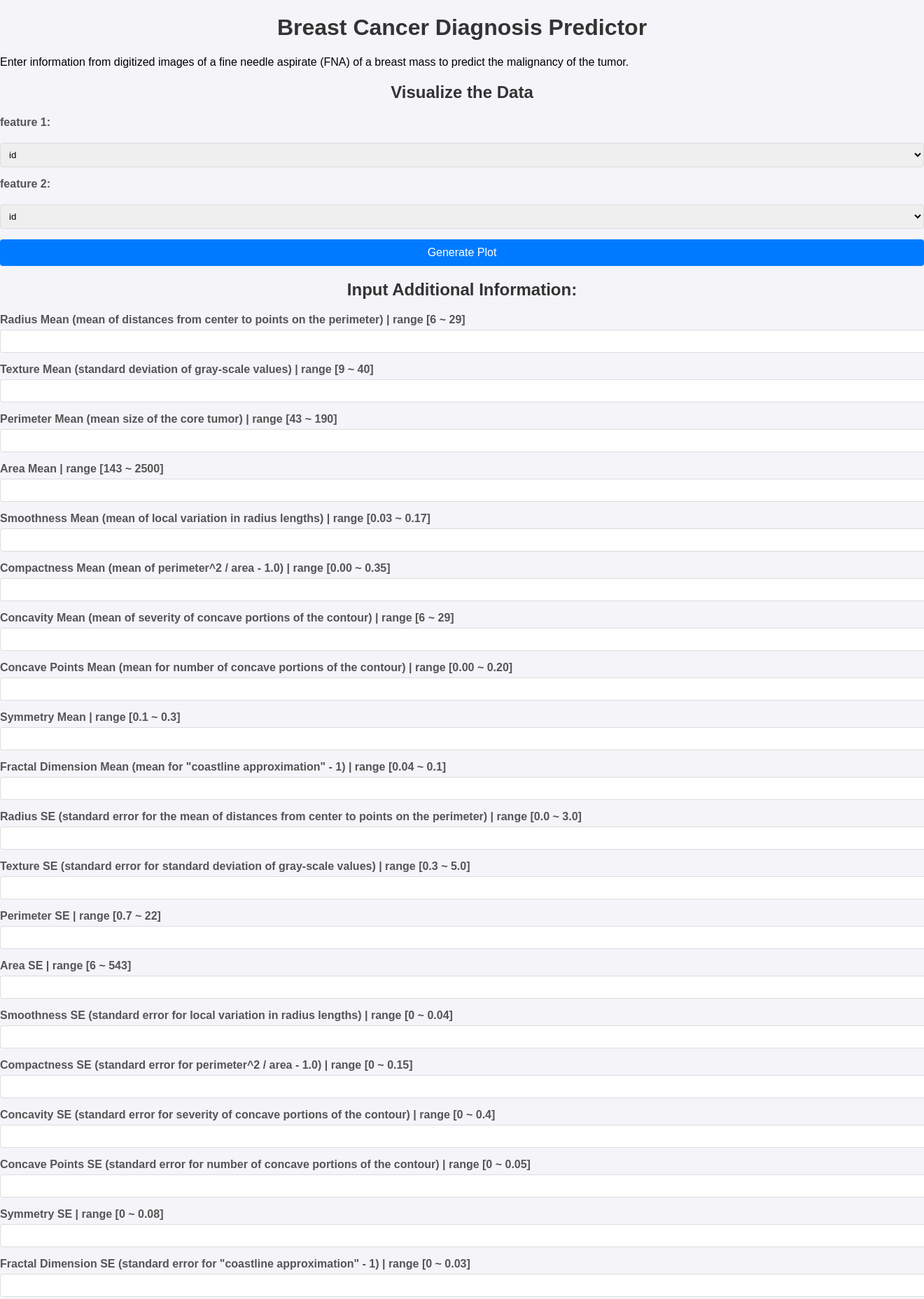
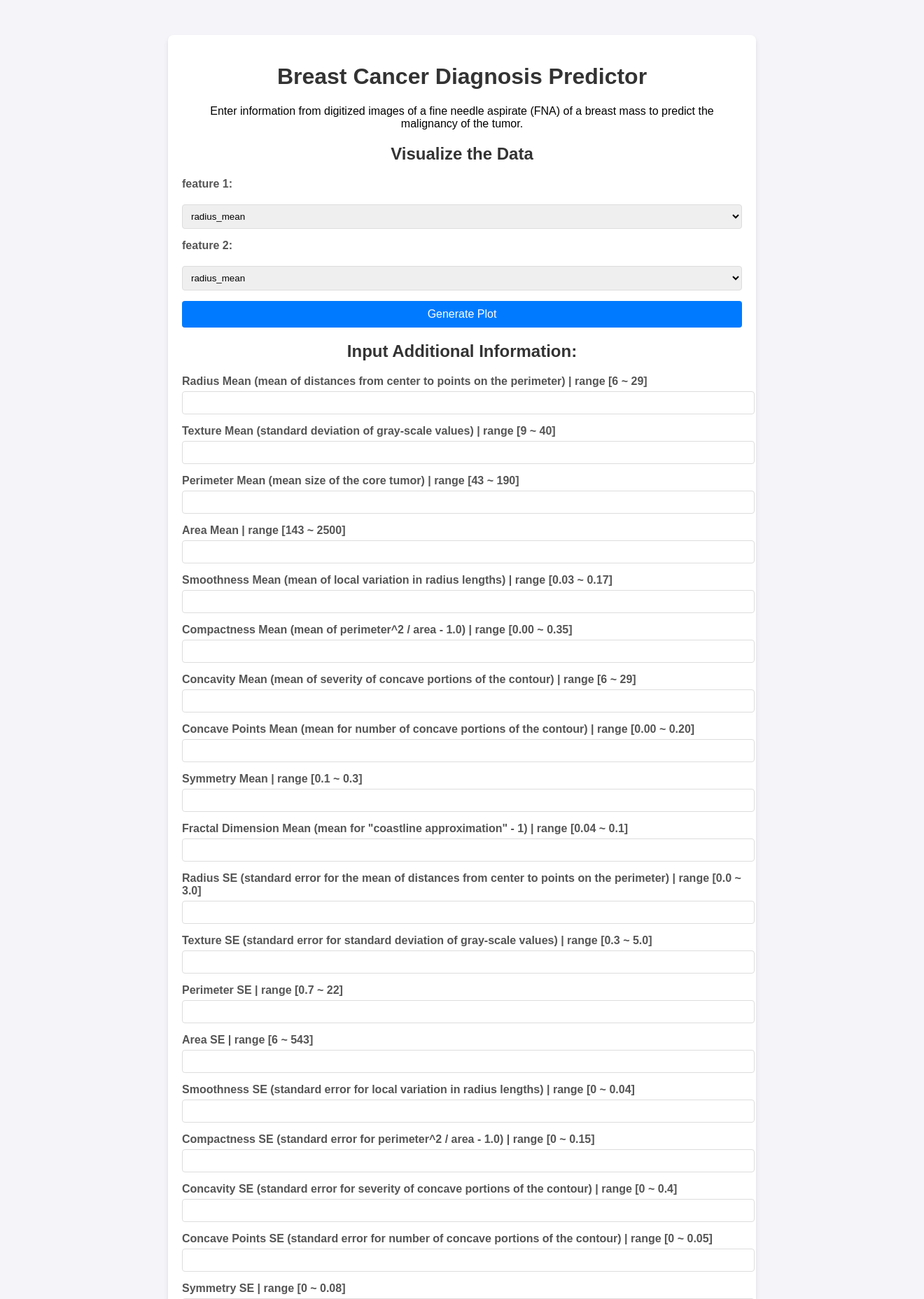
Before and after one commit to digitaldna01/CASCS506-FinalProject, a Flask app: page / in a window 1320 px wide; the page is wider, and only the part inside the window is pictured. Shown: the top 1856 px of that part at 70% size. Run offline with Flask 3, Linux system fonts and the light colour scheme.

Commit message:
small edits

```diff
--- a/app.py
+++ b/app.py
@@ -9,7 +9,7 @@ from train_and_predict import svm_scratch, xgboost_scratch, svm_package, xgboost
 app = Flask(__name__)
 
 df = pd.read_csv("./data/breast_cancer.csv")  # Replace with your dataset path data/breast_cancer.csv
-features = list(df.columns[:1]) + list(df.columns[2:])
+features = list(df.columns[2:])
 print(features)
 
 feature1 = ""
--- a/static/style.css
+++ b/static/style.css
@@ -6,7 +6,7 @@ body {
 }
 
 .container {
-    max-width: 600px;
+    max-width: 800px;
     margin: 50px auto;
     background: #fff;
     padding: 20px;
--- a/templates/index.html
+++ b/templates/index.html
@@ -1,17 +1,19 @@
 <!DOCTYPE html>
 <html lang="en">
-
   <head>
-    <meta charset="UTF-8">
-    <meta name="viewport" content="width=device-width, initial-scale=1.0">
+    <meta charset="UTF-8" />
+    <meta name="viewport" content="width=device-width, initial-scale=1.0" />
     <title>Image Search</title>
-    <link rel="stylesheet" href="/static/style.css">
+    <link rel="stylesheet" href="/static/style.css" />
   </head>
 
   <body>
+    <div class="container">
       <h1>Breast Cancer Diagnosis Predictor</h1>
-    <p>Enter information from digitized images of a fine needle aspirate (FNA) of a breast mass to predict the
-        malignancy of the tumor.</p>
+      <p style="text-align: center;">
+        Enter information from digitized images of a fine needle aspirate (FNA)
+        of a breast mass to predict the malignancy of the tumor.
+      </p>
       <h2>Visualize the Data</h2>
       <form id="features">
         <label for="f1" name="f1" required>feature 1:</label>
@@ -32,138 +34,385 @@
       <h2>Input Additional Information:</h2>
       <form id="add">
         <div class="form-group">
-            <label for="rad_mean">Radius Mean (mean of distances from center to points on the perimeter) | range [6 ~ 29] </label>
-            <input type="text" class="form-control" id="rad_mean" name="rad_mean" required>
+          <label for="rad_mean"
+            >Radius Mean (mean of distances from center to points on the
+            perimeter) | range [6 ~ 29]
+          </label>
+          <input
+            type="text"
+            class="form-control"
+            id="rad_mean"
+            name="rad_mean"
+            required
+          />
         </div>
         <div class="form-group">
-            <label for="text_mean">Texture Mean (standard deviation of gray-scale values) | range [9 ~ 40] </label>
-            <input type="text" class="form-control" id="text_mean" name="text_mean" required>
+          <label for="text_mean"
+            >Texture Mean (standard deviation of gray-scale values) | range [9 ~
+            40]
+          </label>
+          <input
+            type="text"
+            class="form-control"
+            id="text_mean"
+            name="text_mean"
+            required
+          />
         </div>
         <div class="form-group">
-            <label for="per_mean">Perimeter Mean (mean size of the core tumor) | range [43 ~ 190] </label>
-            <input type="text" class="form-control" id="per_mean" name="per_mean" required>
+          <label for="per_mean"
+            >Perimeter Mean (mean size of the core tumor) | range [43 ~ 190]
+          </label>
+          <input
+            type="text"
+            class="form-control"
+            id="per_mean"
+            name="per_mean"
+            required
+          />
         </div>
         <div class="form-group">
           <label for="area_mean">Area Mean | range [143 ~ 2500]</label>
-            <input type="text" class="form-control" id="area_mean" name="area_mean" required>
+          <input
+            type="text"
+            class="form-control"
+            id="area_mean"
+            name="area_mean"
+            required
+          />
         </div>
         <div class="form-group">
-            <label for="smooth_mean">Smoothness Mean (mean of local variation in radius lengths) | range [0.03 ~ 0.17]</label>
-            <input type="text" class="form-control" id="smooth_mean" name="smooth_mean" required>
+          <label for="smooth_mean"
+            >Smoothness Mean (mean of local variation in radius lengths) | range
+            [0.03 ~ 0.17]</label
+          >
+          <input
+            type="text"
+            class="form-control"
+            id="smooth_mean"
+            name="smooth_mean"
+            required
+          />
         </div>
         <div class="form-group">
-            <label for="comp_mean">Compactness Mean (mean of perimeter^2 / area - 1.0) | range [0.00 ~ 0.35]</label>
-            <input type="text" class="form-control" id="comp_mean" name="comp_mean" required>
+          <label for="comp_mean"
+            >Compactness Mean (mean of perimeter^2 / area - 1.0) | range [0.00 ~
+            0.35]</label
+          >
+          <input
+            type="text"
+            class="form-control"
+            id="comp_mean"
+            name="comp_mean"
+            required
+          />
         </div>
         <div class="form-group">
-            <label for="conc_mean">Concavity Mean (mean of severity of concave portions of the contour) | range [6 ~ 29]</label>
-            <input type="text" class="form-control" id="conc_mean" name="conc_mean" required>
+          <label for="conc_mean"
+            >Concavity Mean (mean of severity of concave portions of the
+            contour) | range [6 ~ 29]</label
+          >
+          <input
+            type="text"
+            class="form-control"
+            id="conc_mean"
+            name="conc_mean"
+            required
+          />
         </div>
         <div class="form-group">
-            <label for="concave points_mean">Concave Points Mean (mean for number of concave portions of the contour) | range [0.00 ~ 0.20] </label>
-            <input type="text" class="form-control" id="concave points_mean" name="concave points_mean" required>
+          <label for="concave points_mean"
+            >Concave Points Mean (mean for number of concave portions of the
+            contour) | range [0.00 ~ 0.20]
+          </label>
+          <input
+            type="text"
+            class="form-control"
+            id="concave points_mean"
+            name="concave points_mean"
+            required
+          />
         </div>
         <div class="form-group">
           <label for="sym_mean">Symmetry Mean | range [0.1 ~ 0.3]</label>
-            <input type="text" class="form-control" id="sym_mean" name="sym_mean" required>
+          <input
+            type="text"
+            class="form-control"
+            id="sym_mean"
+            name="sym_mean"
+            required
+          />
         </div>
         <div class="form-group">
-            <label for="frac_dim_mean">Fractal Dimension Mean (mean for "coastline approximation" - 1) | range [0.04 ~ 0.1]</label>
-            <input type="text" class="form-control" id="frac_dim_mean" name="frac_dim_mean" required>
+          <label for="frac_dim_mean"
+            >Fractal Dimension Mean (mean for "coastline approximation" - 1) |
+            range [0.04 ~ 0.1]</label
+          >
+          <input
+            type="text"
+            class="form-control"
+            id="frac_dim_mean"
+            name="frac_dim_mean"
+            required
+          />
         </div>
         <div class="form-group">
-            <label for="rad_se">Radius SE (standard error for the mean of distances from center to points on the perimeter) | range [0.0 ~ 3.0]</label>
-            <input type="text" class="form-control" id="rad_se" name="rad_se" required>
+          <label for="rad_se"
+            >Radius SE (standard error for the mean of distances from center to
+            points on the perimeter) | range [0.0 ~ 3.0]</label
+          >
+          <input
+            type="text"
+            class="form-control"
+            id="rad_se"
+            name="rad_se"
+            required
+          />
         </div>
         <div class="form-group">
-            <label for="text_se">Texture SE (standard error for standard deviation of gray-scale values) | range [0.3 ~ 5.0]</label>
-            <input type="text" class="form-control" id="text_se" name="text_se" required>
+          <label for="text_se"
+            >Texture SE (standard error for standard deviation of gray-scale
+            values) | range [0.3 ~ 5.0]</label
+          >
+          <input
+            type="text"
+            class="form-control"
+            id="text_se"
+            name="text_se"
+            required
+          />
         </div>
         <div class="form-group">
           <label for="per_se">Perimeter SE | range [0.7 ~ 22]</label>
-            <input type="text" class="form-control" id="per_se" name="per_se" required>
+          <input
+            type="text"
+            class="form-control"
+            id="per_se"
+            name="per_se"
+            required
+          />
         </div>
         <div class="form-group">
           <label for="area_se">Area SE | range [6 ~ 543]</label>
-            <input type="text" class="form-control" id="area_se" name="area_se" required>
+          <input
+            type="text"
+            class="form-control"
+            id="area_se"
+            name="area_se"
+            required
+          />
         </div>
         <div class="form-group">
-            <label for="smooth_se">Smoothness SE (standard error for local variation in radius lengths) | range [0 ~ 0.04]</label>
-            <input type="text" class="form-control" id="smooth_se" name="smooth_se" required>
+          <label for="smooth_se"
+            >Smoothness SE (standard error for local variation in radius
+            lengths) | range [0 ~ 0.04]</label
+          >
+          <input
+            type="text"
+            class="form-control"
+            id="smooth_se"
+            name="smooth_se"
+            required
+          />
         </div>
         <div class="form-group">
-            <label for="comp_se">Compactness SE (standard error for perimeter^2 / area - 1.0) | range [0 ~ 0.15]</label>
-            <input type="text" class="form-control" id="comp_se" name="comp_se" required>
+          <label for="comp_se"
+            >Compactness SE (standard error for perimeter^2 / area - 1.0) |
+            range [0 ~ 0.15]</label
+          >
+          <input
+            type="text"
+            class="form-control"
+            id="comp_se"
+            name="comp_se"
+            required
+          />
         </div>
         <div class="form-group">
-            <label for="conc_se">Concavity SE (standard error for severity of concave portions of the contour) | range [0 ~ 0.4]</label>
-            <input type="text" class="form-control" id="conc_se" name="conc_se" required>
+          <label for="conc_se"
+            >Concavity SE (standard error for severity of concave portions of
+            the contour) | range [0 ~ 0.4]</label
+          >
+          <input
+            type="text"
+            class="form-control"
+            id="conc_se"
+            name="conc_se"
+            required
+          />
         </div>
         <div class="form-group">
-            <label for="concave points_se">Concave Points SE (standard error for number of concave portions of the contour) | range [0 ~ 0.05]</label>
-            <input type="text" class="form-control" id="concave points_se" name="concave points_se" required>
+          <label for="concave points_se"
+            >Concave Points SE (standard error for number of concave portions of
+            the contour) | range [0 ~ 0.05]</label
+          >
+          <input
+            type="text"
+            class="form-control"
+            id="concave points_se"
+            name="concave points_se"
+            required
+          />
         </div>
         <div class="form-group">
           <label for="sym_se">Symmetry SE | range [0 ~ 0.08]</label>
-            <input type="text" class="form-control" id="sym_se" name="sym_se" required>
+          <input
+            type="text"
+            class="form-control"
+            id="sym_se"
+            name="sym_se"
+            required
+          />
         </div>
         <div class="form-group">
-            <label for="frac_dim_se">Fractal Dimension SE (standard error for "coastline approximation" - 1) | range [0 ~ 0.03]</label>
-            <input type="text" class="form-control" id="frac_dim_se" name="frac_dim_se" required>
+          <label for="frac_dim_se"
+            >Fractal Dimension SE (standard error for "coastline approximation"
+            - 1) | range [0 ~ 0.03]</label
+          >
+          <input
+            type="text"
+            class="form-control"
+            id="frac_dim_se"
+            name="frac_dim_se"
+            required
+          />
         </div>
         <div class="form-group">
-            <label for="rad_worst">Radius Worst ("worst" or largest mean value for mean of distances from center to points on the perimeter) | range [5 ~ 40]</label>
-            <input type="text" class="form-control" id="rad_worst" name="rad_worst" required>
+          <label for="rad_worst"
+            >Radius Worst ("worst" or largest mean value for mean of distances
+            from center to points on the perimeter) | range [5 ~ 40]</label
+          >
+          <input
+            type="text"
+            class="form-control"
+            id="rad_worst"
+            name="rad_worst"
+            required
+          />
         </div>
         <div class="form-group">
-            <label for="text_worst">Texture Worst ("worst" or largest mean value for standard deviation of gray-scale values) | range [10 ~ 50]</label>
-            <input type="text" class="form-control" id="text_worst" name="text_worst" required>
+          <label for="text_worst"
+            >Texture Worst ("worst" or largest mean value for standard deviation
+            of gray-scale values) | range [10 ~ 50]</label
+          >
+          <input
+            type="text"
+            class="form-control"
+            id="text_worst"
+            name="text_worst"
+            required
+          />
         </div>
         <div class="form-group">
           <label for="per_worst">Perimeter Worst | range [50 ~ 250]</label>
-            <input type="text" class="form-control" id="per_worst" name="per_worst" required>
+          <input
+            type="text"
+            class="form-control"
+            id="per_worst"
+            name="per_worst"
+            required
+          />
         </div>
         <div class="form-group">
           <label for="area_worst">Area Worst | range [185 ~ 4300]</label>
-            <input type="text" class="form-control" id="area_worst" name="area_worst" required>
+          <input
+            type="text"
+            class="form-control"
+            id="area_worst"
+            name="area_worst"
+            required
+          />
         </div>
         <div class="form-group">
-            <label for="smooth_worst">Smoothness Worst ("worst" or largest mean value for local variation in radius lengths) | range [0.05 ~ 0.25]</label>
-            <input type="text" class="form-control" id="smooth_worst" name="smooth_worst" required>
+          <label for="smooth_worst"
+            >Smoothness Worst ("worst" or largest mean value for local variation
+            in radius lengths) | range [0.05 ~ 0.25]</label
+          >
+          <input
+            type="text"
+            class="form-control"
+            id="smooth_worst"
+            name="smooth_worst"
+            required
+          />
         </div>
         <div class="form-group">
-            <label for="comp_worst">Compactness Worst ("worst" or largest mean value for perimeter^2 / area - 1.0) | range [0 ~ 1]</label>
-            <input type="text" class="form-control" id="comp_worst" name="comp_worst" required>
+          <label for="comp_worst"
+            >Compactness Worst ("worst" or largest mean value for perimeter^2 /
+            area - 1.0) | range [0 ~ 1]</label
+          >
+          <input
+            type="text"
+            class="form-control"
+            id="comp_worst"
+            name="comp_worst"
+            required
+          />
         </div>
         <div class="form-group">
-            <label for="conc_worst">Concavity Worst ("worst" or largest mean value for severity of concave portions of the contour) | range [0 ~ 1.25]</label>
-            <input type="text" class="form-control" id="conc_worst" name="conc_worst" required>
+          <label for="conc_worst"
+            >Concavity Worst ("worst" or largest mean value for severity of
+            concave portions of the contour) | range [0 ~ 1.25]</label
+          >
+          <input
+            type="text"
+            class="form-control"
+            id="conc_worst"
+            name="conc_worst"
+            required
+          />
         </div>
         <div class="form-group">
-            <label for="concave points_worst">Concave Points Worst ("worst" or largest mean value for number of concave portions of the contour) | range [0 ~ 0.3]</label>
-            <input type="text" class="form-control" id="concave points_worst" name="concave points_worst" required>
+          <label for="concave points_worst"
+            >Concave Points Worst ("worst" or largest mean value for number of
+            concave portions of the contour) | range [0 ~ 0.3]</label
+          >
+          <input
+            type="text"
+            class="form-control"
+            id="concave points_worst"
+            name="concave points_worst"
+            required
+          />
         </div>
         <div class="form-group">
           <label for="sym_worst">Symmetry Worst | range [0.15 ~ 0.7]</label>
-            <input type="text" class="form-control" id="sym_worst" name="sym_worst" required>
+          <input
+            type="text"
+            class="form-control"
+            id="sym_worst"
+            name="sym_worst"
+            required
+          />
         </div>
         <div class="form-group">
-            <label for="frac_dim_worst">Fractal Dimension Worst ("worst" or largest mean value for "coastline approximation" - 1) | range [0.05 ~ 0.2]</label>
-            <input type="text" class="form-control" id="frac_dim_worst" name="frac_dim_worst" required>
+          <label for="frac_dim_worst"
+            >Fractal Dimension Worst ("worst" or largest mean value for
+            "coastline approximation" - 1) | range [0.05 ~ 0.2]</label
+          >
+          <input
+            type="text"
+            class="form-control"
+            id="frac_dim_worst"
+            name="frac_dim_worst"
+            required
+          />
         </div>
         <button type="submit">Add my info!</button>
       </form>
       <div id="add_info"></div>
       <div id="predict">
-        <button id="predict-button" style="display: none;">Make my Prediction</button>
-        <select id="models-select" style="display: none;">
+        <button id="predict-button" style="display: none">
+          Make my Prediction
+        </button>
+        <select id="models-select" style="display: none">
           <option value="svm-scratch">SVM from scratch</option>
           <option value="xgboost-scratch">XGBoost from scratch</option>
           <option value="svm-model">SVM from package</option>
           <option value="xgboost-model">XGBoost from package</option>
         </select>
       </div>
+    </div>
     <script src="/static/script.js"></script>
   </body>
-
 </html>
```
Lines whose indentation alone changed are shown as unchanged.
